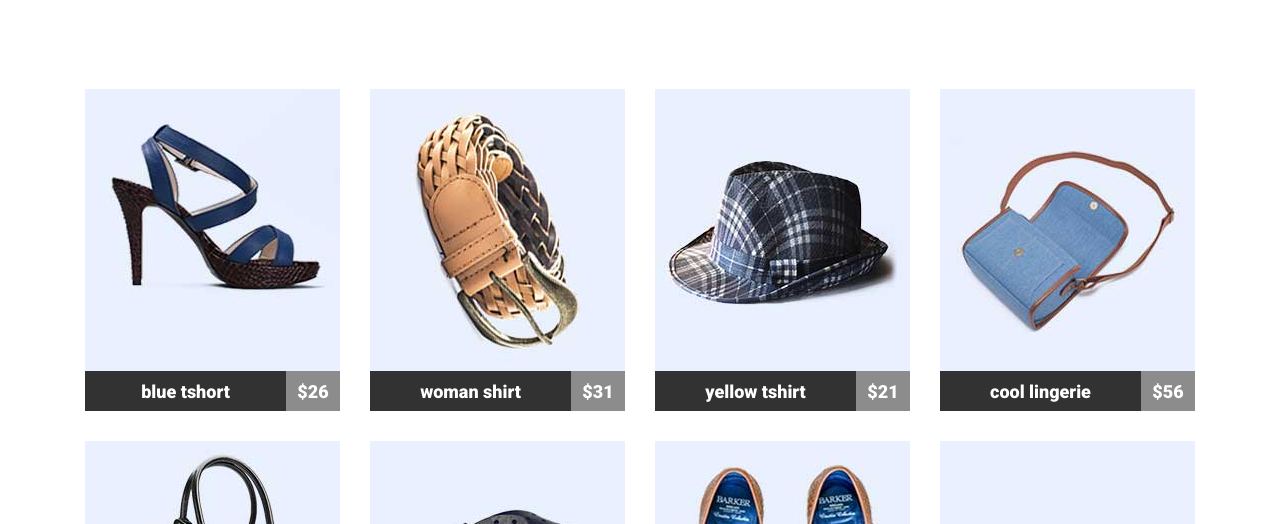
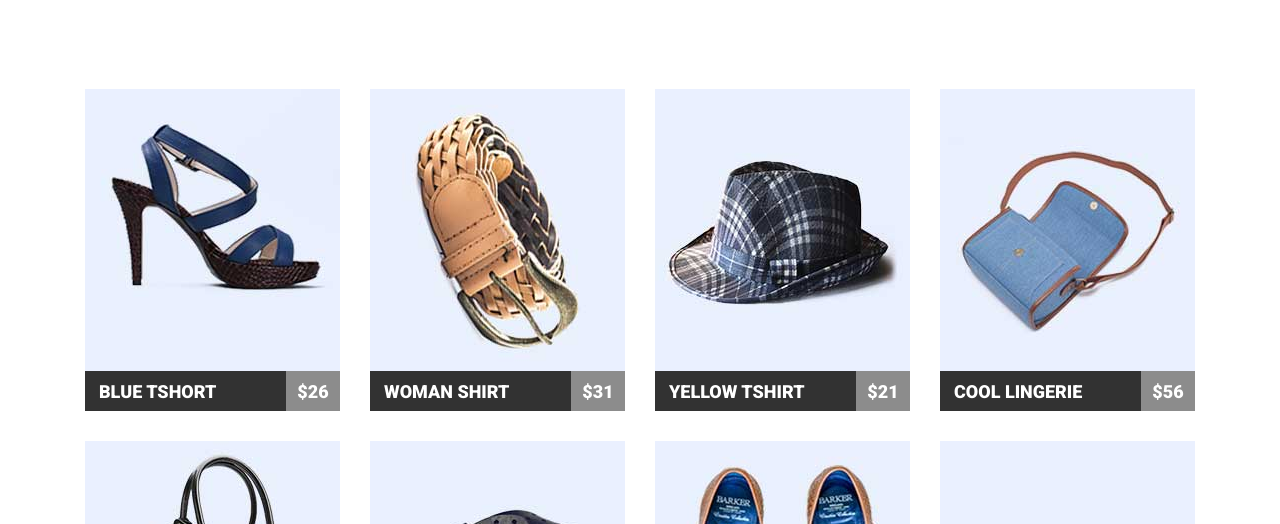
Before and after one commit to IgorSapko/GOIT-FE-COURSE, a plain HTML site: page html-css/Module-04/index.html in a window 1280 px wide. Shown: the part 276-800 px from the top of the page. Drawn offline with nearby package versions, Linux system fonts and the light colour scheme.

Commit message:
third correction

```diff
--- a/html-css/Module-04/css/styles.css
+++ b/html-css/Module-04/css/styles.css
@@ -90,11 +90,13 @@ li {
   font-family: "Roboto", sans-serif;
   font-size: 18px;
   font-weight: 900;
-  text-`form: uppercase;
+  text-transform: uppercase;
   color: #ffffff;
   /* background-color: #323232; */
   /* text-align: left;*/
   vertical-align: middle;
+  text-align: left;
+  padding-left: 14px;
 }
 
 p {
```
